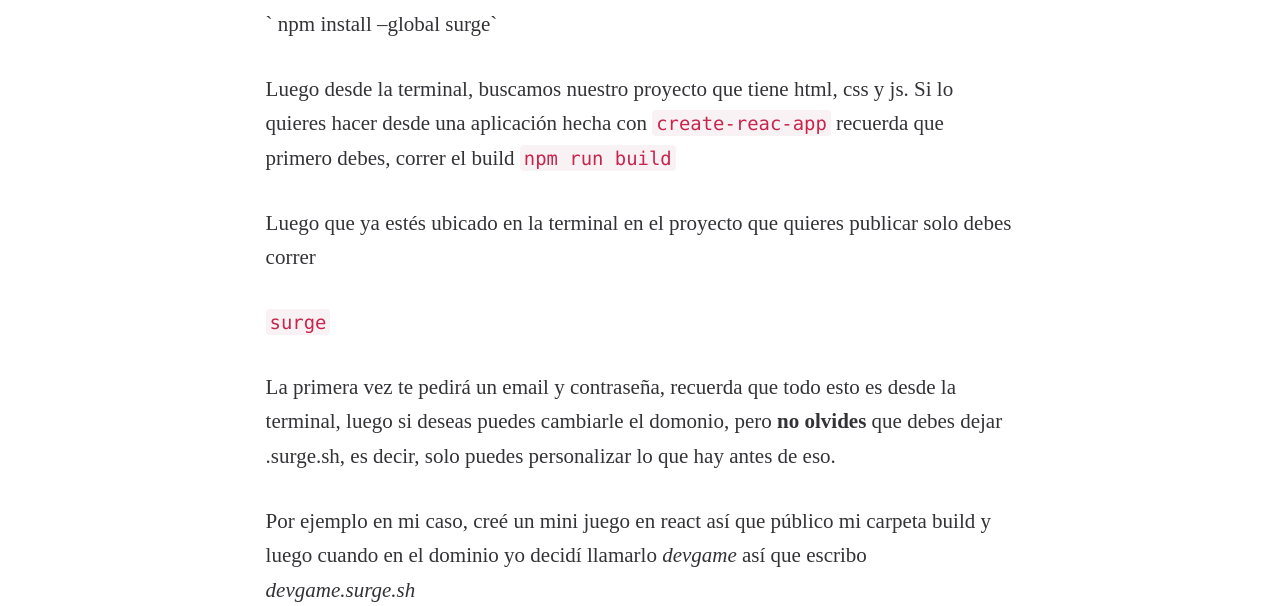
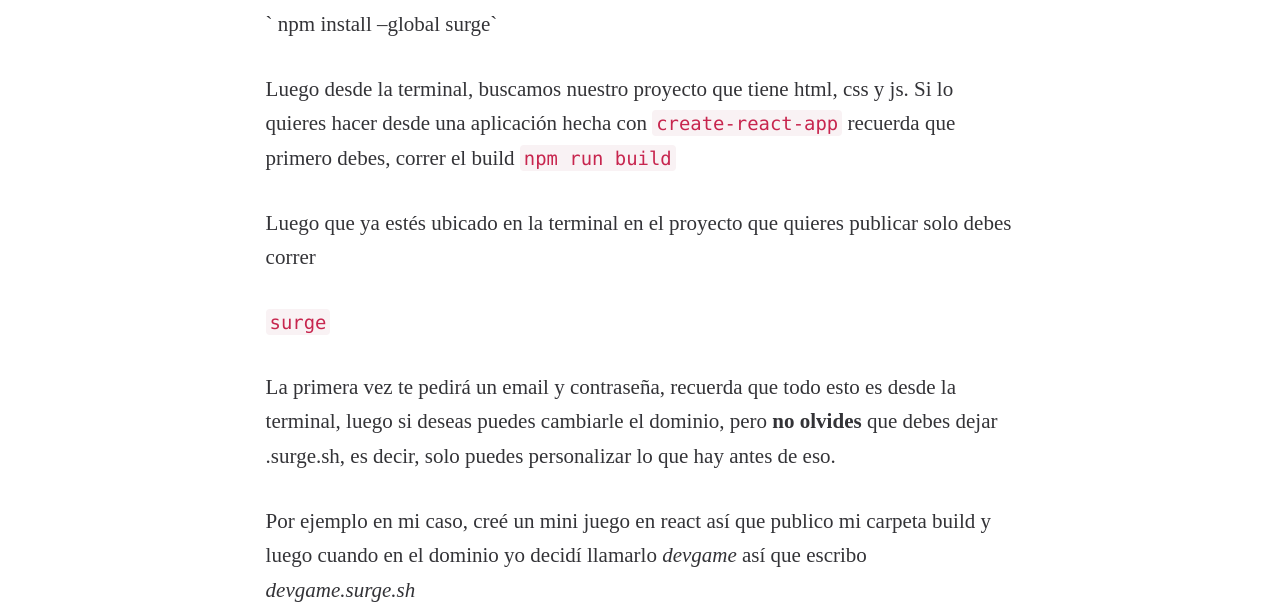
Before and after one commit to AnaMariaSosaM/anamariasosam.github.io, a Jekyll site: the page built from _posts/2017-06-05-deploy-with-surge.md, in a window 1280 px wide. Shown: the part 827-1433 px from the top of the page. Built offline with Jekyll 4.4.1, drawn with Linux system fonts in a browser that asks for light colours; some web fonts are replaced; comment, search, counter and statistics services are not loaded.

Commit message:
fix typo

```diff
--- a/_posts/2017-06-05-deploy-with-surge.md
+++ b/_posts/2017-06-05-deploy-with-surge.md
@@ -15,15 +15,15 @@ Desde nuestra terminal con npm lo instalamos de forma global para que desde cual
 
 ` npm install --global surge`
 
-Luego desde la terminal, buscamos nuestro proyecto que tiene html, css y js. Si lo quieres hacer desde una aplicación hecha con `create-reac-app` recuerda que primero debes, correr el build `npm run build`
+Luego desde la terminal, buscamos nuestro proyecto que tiene html, css y js. Si lo quieres hacer desde una aplicación hecha con `create-react-app` recuerda que primero debes, correr el build `npm run build`
 
 Luego que ya estés ubicado en la terminal en el proyecto que quieres publicar solo debes correr
 
 `surge`
 
-La primera vez te pedirá un email y contraseña, recuerda que todo esto es desde la terminal, luego si deseas puedes cambiarle el domonio, pero **no olvides** que debes dejar .surge.sh, es decir, solo puedes personalizar lo que hay antes de eso.
+La primera vez te pedirá un email y contraseña, recuerda que todo esto es desde la terminal, luego si deseas puedes cambiarle el dominio, pero **no olvides** que debes dejar .surge.sh, es decir, solo puedes personalizar lo que hay antes de eso.
 
-Por ejemplo en mi caso, creé un mini juego en react así que público mi carpeta build y luego cuando en el dominio yo decidí llamarlo *devgame* así que escribo *devgame.surge.sh*
+Por ejemplo en mi caso, creé un mini juego en react así que publico mi carpeta build y luego cuando en el dominio yo decidí llamarlo *devgame* así que escribo *devgame.surge.sh*
 
 Así lo hice yo con mi proyecto de React js:
 
```
